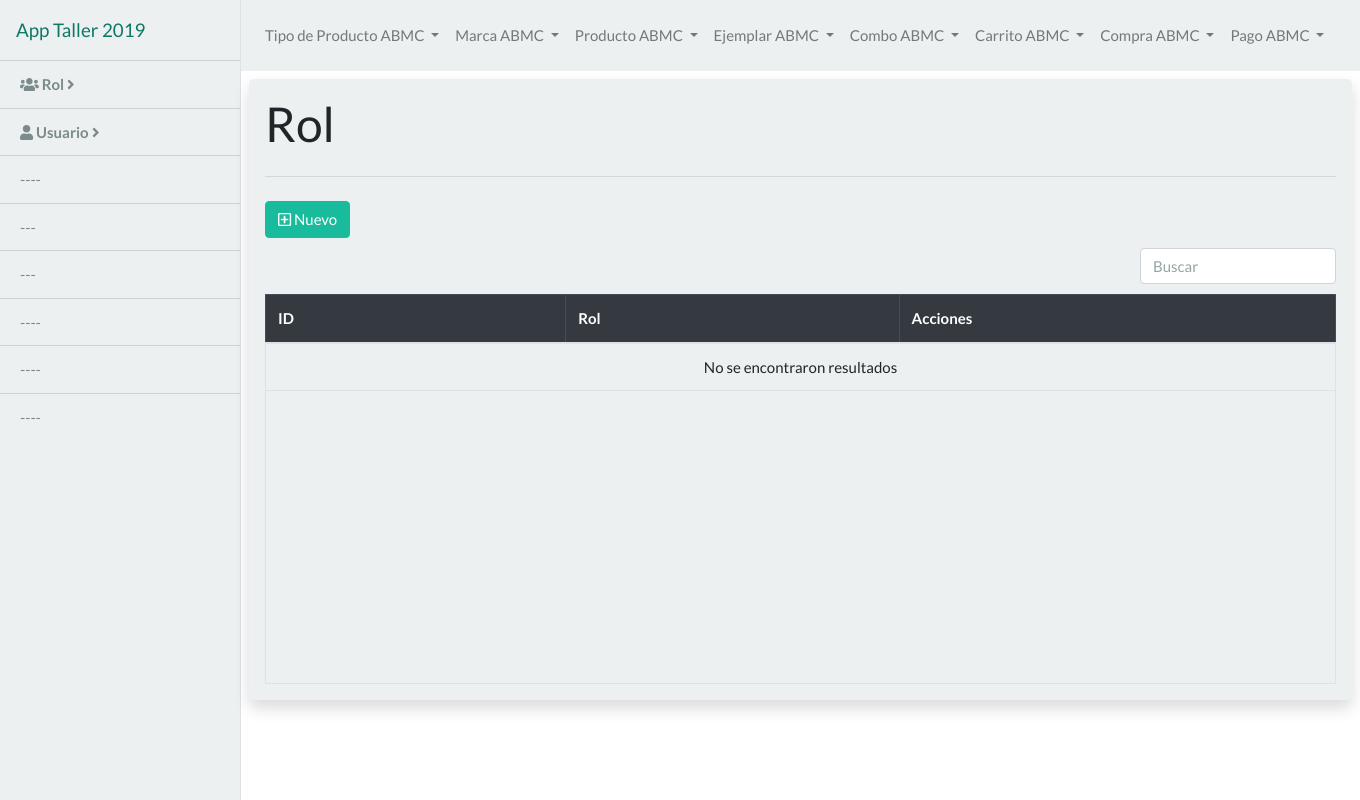
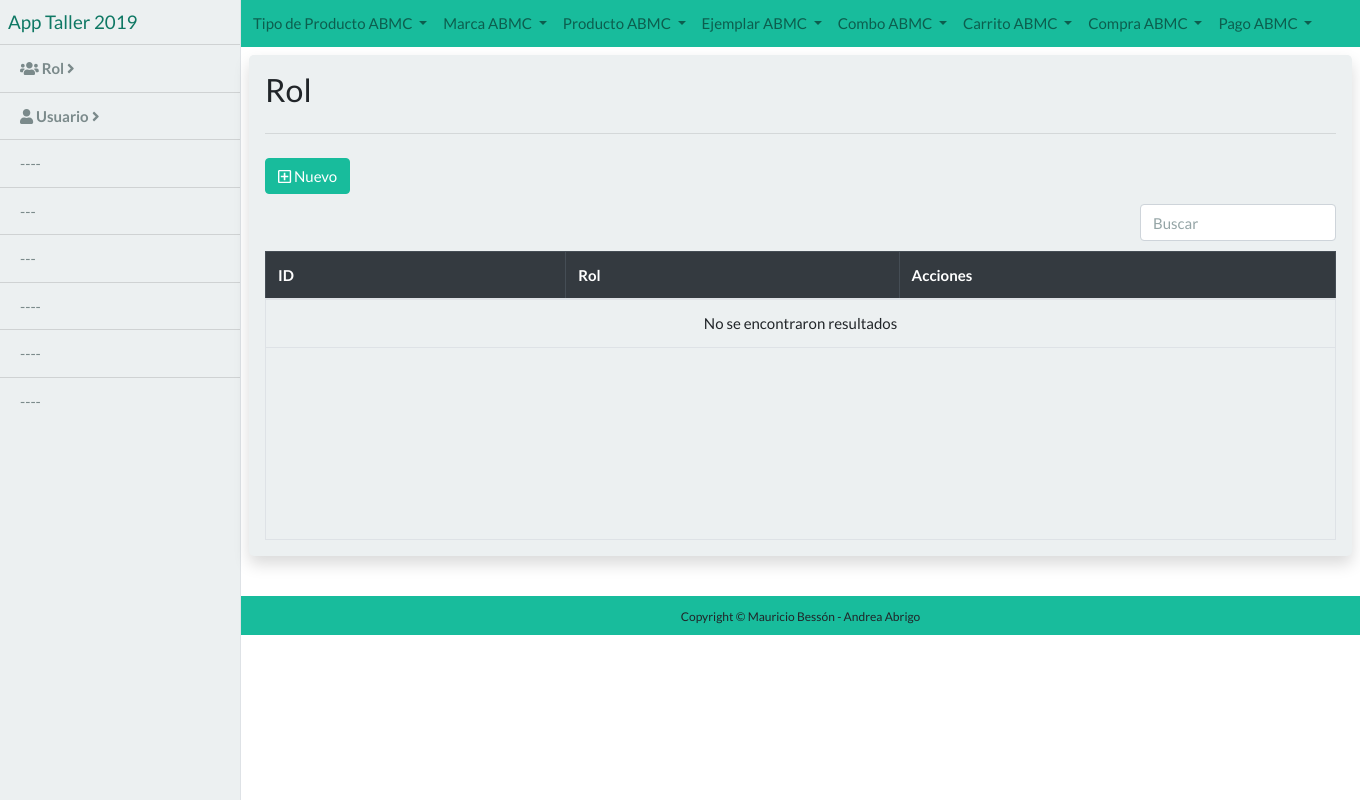
Before and after one commit to mauribesson/AppTaller2019, a Flask app: page /rolABMC in a window 1360 px wide. Run offline with Flask 2, Linux system fonts and the light colour scheme; data that the repository does not hold is empty; some libraries are stand-ins or nearby versions.

Commit message:
incorporacion de footer

```diff
--- a/App/static/css/style.css
+++ b/App/static/css/style.css
@@ -20,9 +20,12 @@ body {
     width: 15rem;
 }
 
+
+/*
 #page-content-wrapper {
     min-width: 100vw;
 }
+*/
 
 #wrapper.toggled #sidebar-wrapper {
     margin-left: 0;
@@ -40,3 +43,13 @@ body {
         margin-left: -15rem;
     }
 }
+
+
+/*footer*/
+
+#sticky-footer {
+    flex-shrink: none;
+    position: sticky;
+    bottom: 0;
+    overflow: auto;
+}
--- /dev/null
+++ b/App/templates/footer/footer.html
@@ -0,0 +1,5 @@
+<footer id="sticky-footer" class="py-2 bg-dark p-1">
+    <div class="container text-center">
+        <small>Copyright &copy; Mauricio Bessón - Andrea Abrigo</small>
+    </div>
+</footer>
--- a/App/templates/index.html
+++ b/App/templates/index.html
@@ -63,8 +63,11 @@
                     </div>
                 </div>
             </div>
+
         </div>
+
     </div>
+    {% include 'footer/footer.html' %}
 </body>
 
 </html>
--- a/App/templates/navbars/navbar.html
+++ b/App/templates/navbars/navbar.html
@@ -1,4 +1,4 @@
-<nav class="navbar navbar-expand-lg navbar-light bg-light">
+<nav class="navbar navbar-expand-lg navbar-light bg-dark p-1">
     <!--<a class="navbar-brand mb-0 h1" href="/">App Taller 2019</a>-->
     <button class="navbar-toggler" type="button" data-toggle="collapse" data-target="#navbarNav" aria-controls="navbarNav" aria-expanded="false" aria-label="Toggle navigation">
               <span class="navbar-toggler-icon"></span>
--- a/App/templates/navbars/sidebar.html
+++ b/App/templates/navbars/sidebar.html
@@ -1,7 +1,7 @@
 <!-- Sidebar -->
 <div class="bg-light border-right" id="sidebar-wrapper">
     <!--<div class="sidebar-heading">Start Bootstrap </div>-->
-    <a class="navbar-brand mb-0 h1 p-3" href="/">App Taller 2019</a>
+    <a class="navbar-brand mb-0 h1 p-2" href="/">App Taller 2019</a>
     <div class="list-group list-group-flush">
         <a href="{{ url_for('rolABMC') }}" class="list-group-item list-group-item-action bg-light"><i class="fas fa-users"></i> <strong>Rol</strong> <i class="fas fa-angle-right"></i> </a>
         <a href="{{ url_for('usuarioABMC') }}" class="list-group-item list-group-item-action bg-light"><i class="fas fa-user"></i> <strong>Usuario </strong><i class="fas fa-angle-right"></i> </a>
--- a/App/templates/rol/altaRol.html
+++ b/App/templates/rol/altaRol.html
@@ -8,7 +8,8 @@
 
         <div id="page-content-wrapper">
             {% include 'navbars/navbar.html' %}
-            <div class="container p-2">
+            <div class="container-fluid p-2">
+                <div class="jumbotron p-3 shadow">
                     <h2>Alta Rol</h2>
                     <form action="guardarRol" method="POST">
                         <div class="form-group">
@@ -19,8 +20,9 @@
                         <a class="btn btn-danger" href="/" role="button">Cancelar</a>
                     </form>
 
-
                 </div>
+            </div>
+            {% include 'footer/footer.html' %}
         </div>
     </div>
 </body>
--- a/App/templates/rol/rolABMC.html
+++ b/App/templates/rol/rolABMC.html
@@ -33,17 +33,17 @@
                                     <a class="btn btn-success" href="{{ url_for('altaRol') }}"><i class="far fa-plus-square"></i> Nuevo</a>
                                 </div>
                             </div>-->
-                            <h1 class="display-5">Rol</h1>
+                            <h3 class="display-6">Rol</h3>
                             <hr class="my-4">
                             <a class="btn btn-success" href="{{ url_for('altaRol') }}"><i class="far fa-plus-square"></i> Nuevo</a>
 
-
-                            <table id="tablaRol" data-classes="table table-bordered table-hover  table-striped" data-thead-classes="thead-dark" data-toggle="false" data-toolbar="#toolbar" data-search="true" data-show-columns="false" data-pagination="true" data-height="500">
+                            <table id="tablaRol" data-classes="table table-bordered table-hover  table-striped" data-thead-classes="thead-dark" data-toggle="false" data-toolbar="#toolbar" data-search="true" data-show-columns="false" data-pagination="true" data-height="400">
                             </table>
                         </div>
                     </div>
                 </div>
             </div>
+            {% include 'footer/footer.html' %}
         </div>
     </div>
 
@@ -93,7 +93,7 @@
                 var urlModificar = "{{ url_for('modificarRol') }}"; //jinja Template
                 var urlEliminar = '{{ url_for("eliminarRol") }}'; //jinja Template
 
-                console.log(row);
+
 
                 var html = '';
                 //html += '<a id="verRol' + row.id + '" class="btn btn-info m-2"><i class="fas fa-eye"></i></a>';
--- a/App/templates/usuario/usuarioABMC.html
+++ b/App/templates/usuario/usuarioABMC.html
@@ -44,6 +44,7 @@
                     </div>
                 </div>
             </div>
+            {% include 'footer/footer.html' %}
         </div>
     </div>
 
@@ -100,7 +101,7 @@
                     var urlModificar = "{{ url_for('modificarUsuario') }}"; //jinja Template
                     var urlEliminar = '{{ url_for("eliminarUsuario") }}'; //jinja Template
 
-                    console.log(row);
+
 
                     var html = '';
                     //html += '<a id="verRol' + row.nombre + '" class="btn btn-info m-2"><i class="fas fa-eye"></i></a>';
```
Lines whose indentation alone changed are shown as unchanged.
